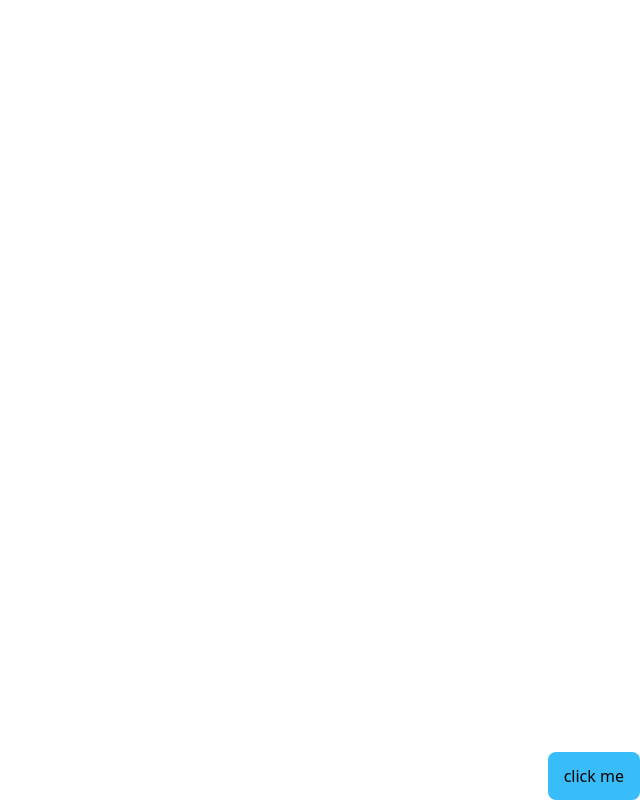
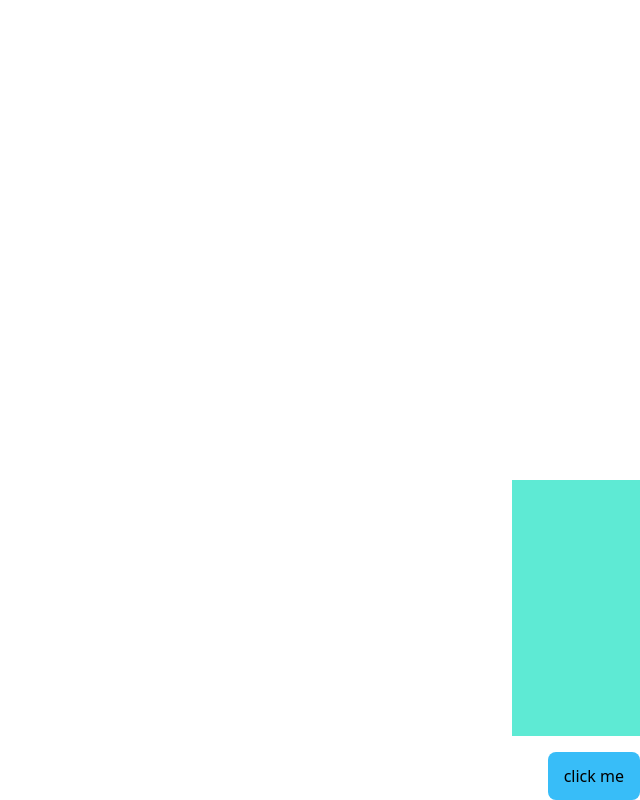
Before and after one commit to sisypheus/babble-widget, a React (Create React App) app: page / in a window 1280 px wide. Both pictures are taken after a click on the button "click me". Shown: the whole page, without its empty margins (640-1280 px from the left). Built offline with nearby package versions, Linux system fonts and the light colour scheme.

Commit message:
feat: advancements

```diff
--- a/src/App.js
+++ b/src/App.js
@@ -1,7 +1,9 @@
-import React, { useEffect } from 'react'
-
+import React, { useEffect, useState } from 'react'
+import ChatBox from './ChatBox';
 
 const BabbleEmbed = () => {
+  const [isChatOpen, setIsChatOpen] = useState(false);
+
   useEffect(() => {
     window.addEventListener("message", receiveMessage, false);
 
@@ -25,6 +27,7 @@ const BabbleEmbed = () => {
   }
 
   const resizeWindow = () => {
+    setIsChatOpen(!isChatOpen);
     sendMessage({
       type: 'OPEN_CHAT',
       data: 'oui'
@@ -33,11 +36,14 @@ const BabbleEmbed = () => {
 
   return (
     <div className="h-screen w-screen">
-      <div className="absolute bottom-0 right-0">
-        <div>
+      <div className="fixed bottom-0 right-0">
+        <div className="sticky">
+          <div className="flex flex-col items-end justify-center space-y-4">
+          <ChatBox open={isChatOpen}></ChatBox>
           <button onClick={resizeWindow} className="bg-sky-400 px-4 py-3 rounded-lg">
             click me
           </button>
+          </div>
         </div>
       </div>
     </div>
--- /dev/null
+++ b/src/ChatBox.js
@@ -0,0 +1,16 @@
+import React from 'react'
+
+const ChatBox = ({ open }) => {
+  return (
+    <>
+      {open &&
+        <div>
+          <div className="h-64 w-32 bg-teal-300">
+          </div>
+        </div>
+      }
+    </>
+  )
+}
+
+export default ChatBox
```
